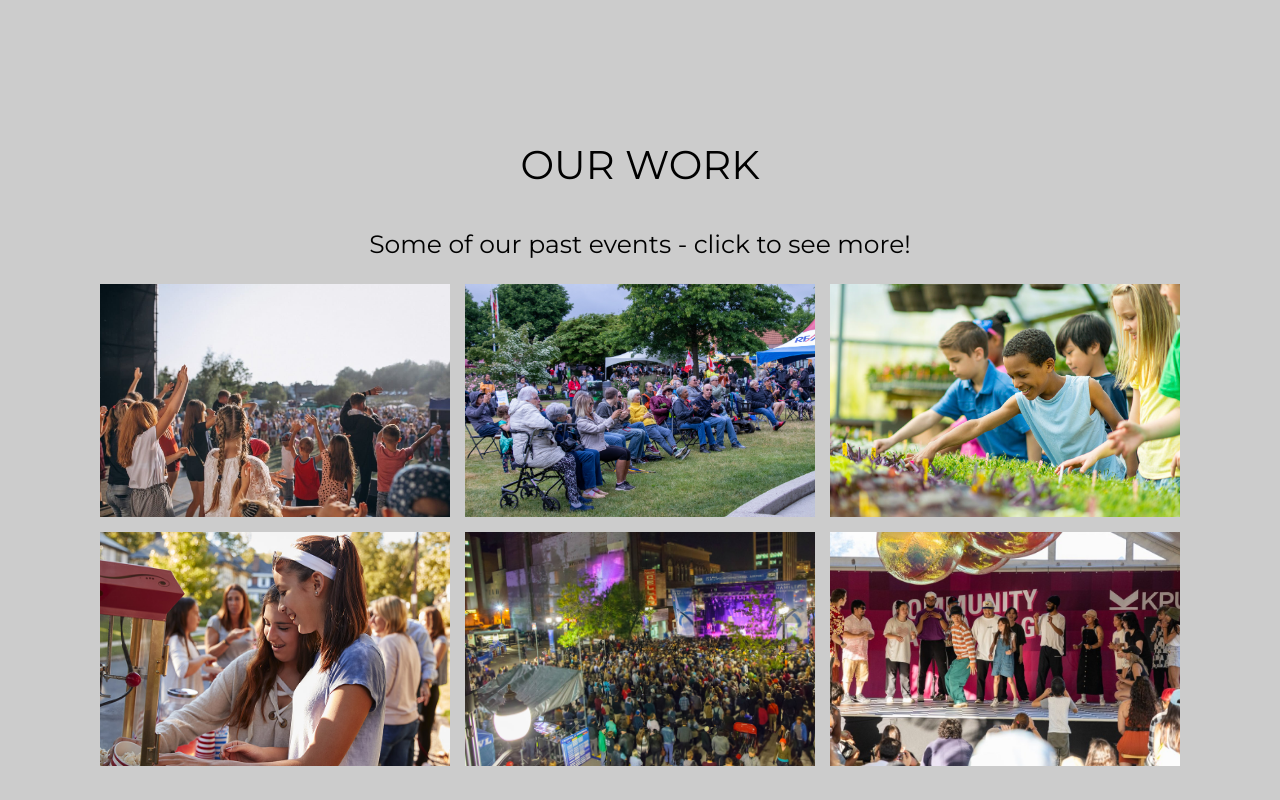
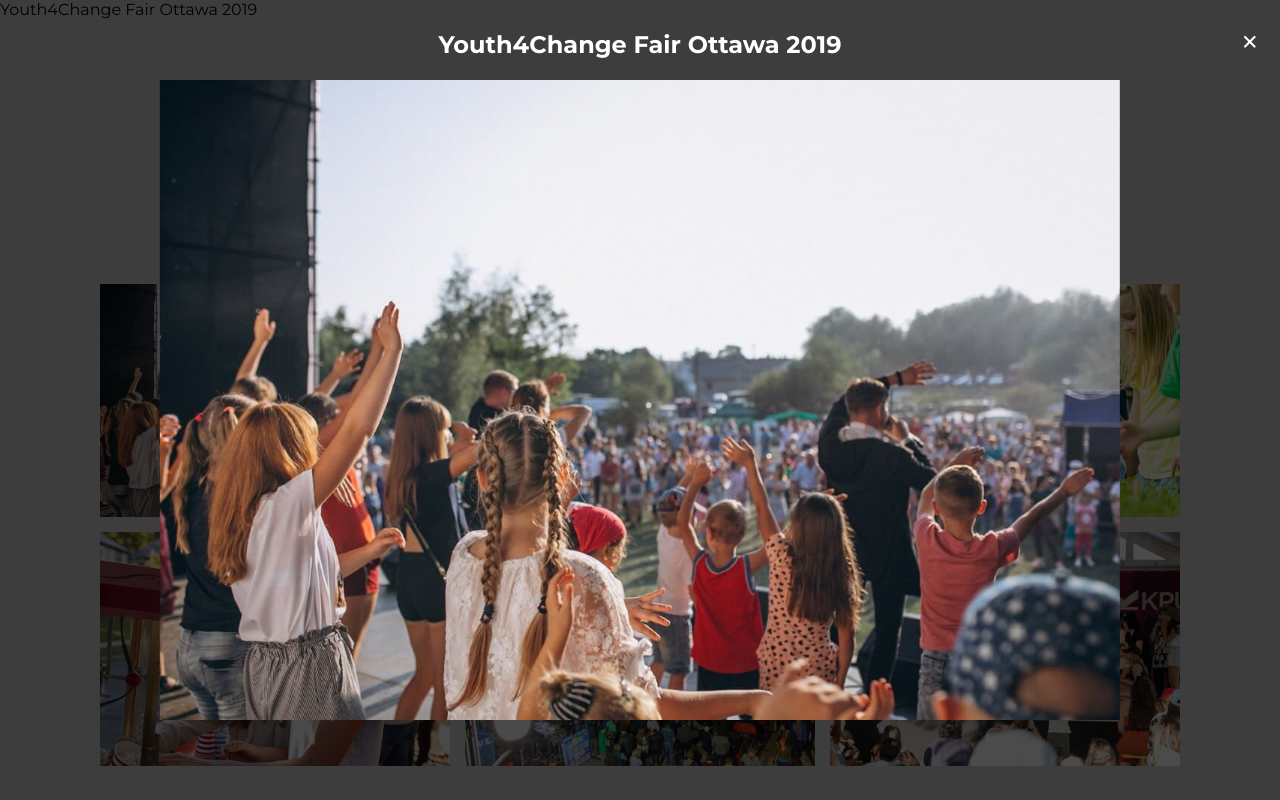
Before and after one commit to tackcanada/tackcanada.github.io, a plain HTML site: page docs/index.html in a window 1280 px wide. Both pictures are taken after a click on the picture 275 px from the left and 1831 px from the top of the page. Shown: the part 1431-2231 px from the top of the page. Drawn offline with Linux system fonts and the light colour scheme.

Commit message:
Finished Our Work section

```diff
--- a/docs/index.html
+++ b/docs/index.html
@@ -113,12 +113,24 @@
       </div>
 
     </div>
+
+    <!--Team Section-->
+    <div class="team-container" id="team">
+      <h3>MEET THE TEAM</h3>
+    </div>
   </main>
 
   <footer>
     <p>&copy; George Zeng 2023</p>
   </footer>
 
+<div id="imageModal" class="modal-overlay">
+  <span class="close-btn" onclick="closeModal()">&times;</span>
+  <h2 id="modalHeading" class="modal-heading"></h2> <!-- New heading element -->
+  <img class="modal-content" id="modalImage">
+  <div id="caption" class="caption"></div>
+</div>
+
   <script src="script.js"></script>
 
 </body>
--- a/docs/script.js
+++ b/docs/script.js
@@ -1,13 +1,3 @@
-/* Toggle between adding and removing the "responsive" class to topnav when the user clicks on the icon */
-function navBarResponse() {
-    var x = document.getElementById("rightNav");
-    if (x.className === "right-nav") {
-      x.className += " responsive"; /* Adds the "responsive" class*/
-    } else {
-      x.className = "right-nav"; /* Removes the "responsive" class or keeps it if it already exists*/
-    }
-  }
-
   /* Open and close the sliding nav */
   function openNav() {
     document.querySelector('.sliding-nav').style.width = '250px';
@@ -39,8 +29,35 @@ function navBarResponse() {
 
 /* Image grid mechanics */
 const images = document.querySelectorAll('.image-grid img');
-images.forEach(image => {
+const modalOverlay = document.getElementById('imageModal');
+const modalImage = document.getElementById('modalImage');
+const modalHeading = document.getElementById('modalHeading'); // New heading element
+const captionText = document.getElementById('caption');
+
+// Array of captions corresponding to each image
+const captions = [
+  'Youth4Change Fair Ottawa 2019',
+  'Seniors of Canada Celebration Day',
+  'Earth Day x TACK Canada 2020',
+  'Youth Ambassadors TACK Canada 2021',
+  'TACK Canada Music Tour 2022',
+  'Annual TACK Conference 2023',
+];
+
+images.forEach((image, index) => {
   image.addEventListener('click', () => {
-    // Add your zooming effect code here
+    // Show the modal overlay
+    modalOverlay.style.display = 'block';
+
+    // Set the clicked image and heading as the content of the modal
+    modalImage.src = image.src;
+    modalImage.alt = image.alt;
+    modalHeading.innerHTML = captions[index]; // Update the heading
+    captionText.innerHTML = captions[index];
   });
 });
+
+// Function to close the modal overlay
+function closeModal() {
+  modalOverlay.style.display = 'none';
+}
--- a/docs/style.css
+++ b/docs/style.css
@@ -8,6 +8,11 @@ body {
   margin: 0;
   font-family: 'Montserrat', sans-serif; /* Change the font-family to Montserrat */
   min-height: 100vh; /* Makes the body fills at least the screen (So that the footer isn't floating) */
+}
+
+h3 {
+  font-size: 40px;
+  font-weight: normal;
 }
 
 /* Slideshow CSS (inspired by example by w3schools) */
@@ -44,7 +49,7 @@ body {
   font-weight: bold;
   font-size: 4vmin;
   transition: 0.6s ease;
-  border-radius: 0 3px 3px 0;
+  border-radius: 0 10px 10px 0;
   user-select: none;
 }
 
@@ -201,11 +206,6 @@ nav .icon {
   text-align: center;
 }
 
-.about-container h3 {
-  font-size: 40px;
-  font-weight: normal;
-}
-
 .subheading {
   font-size: 25px;
 }
@@ -236,11 +236,7 @@ nav .icon {
   background-color: #ccc;
   padding: 100px;
   text-align: center;
-}
-
-.ourwork-container h3 {
-  font-size: 40px;
-  font-weight: normal;
+  overflow: hidden; /* Ensure the items don't overlap */
 }
 
 .ourwork-container .image-grid {
@@ -250,40 +246,62 @@ nav .icon {
   grid-gap: 15px; /* Adds a gap between the grid items */
 }
 
-.ourwork-container {
-  overflow: hidden; /* Ensure the items don't overlap */
-}
-
-.image-grid img {
-  width: 100%; /* Make the images fill the grid items */
-  height: 100%;
-  object-fit: cover;
-  transition: transform 0.3s ease;
-}
-
 .image-grid img:hover {
   transform: scale(1.03);
 }
 
-/* Image Grid Clicking */
-
-.image-grid {
-  position: relative;
+.image-grid img {
+  width: 100%;
+  height: 100%;
+  object-fit: cover;
 }
 
-.image-grid .overlay {
-  position: absolute;
+/* Image Grid Clicking */
+.modal-overlay {
+  display: none;
+  position: fixed;
   top: 0;
   left: 0;
   width: 100%;
   height: 100%;
-  background-color: rgba(0, 0, 0, 0.5);
-  opacity: 0;
-  transition: opacity 0.3s ease;
+  background-color: rgba(0, 0, 0, 0.7); /* Adjust the alpha value for transparency */
+  z-index: 3;
+  overflow: auto; /* Enable scrolling if the content is too tall */
 }
 
-.image-grid img.active + .overlay {
-  opacity: 1;
+.modal-content {
+  margin: auto;
+  display: block;
+  max-width: 90%;
+  max-height: 80vh;
+  position: absolute;
+  top: 50%;
+  left: 50%;
+  transform: translate(-50%, -50%);
+}
+
+.modal-heading {
+  position: absolute;
+  top: 10px;
+  left: 50%;
+  transform: translateX(-50%);
+  text-align: center;
+  color: white; /* A color that contrasts well with the background */
+  font-size: 24px;
+  max-height: 80vh;
+}
+
+.close-btn {
+  position: absolute;
+  top: 20px;
+  right: 20px;
+  font-size: 35px;
+  color: white;
+  cursor: pointer;
+}
+
+.close-btn:hover {
+  color: #ddd;
 }
 
 /* Footer */
```
